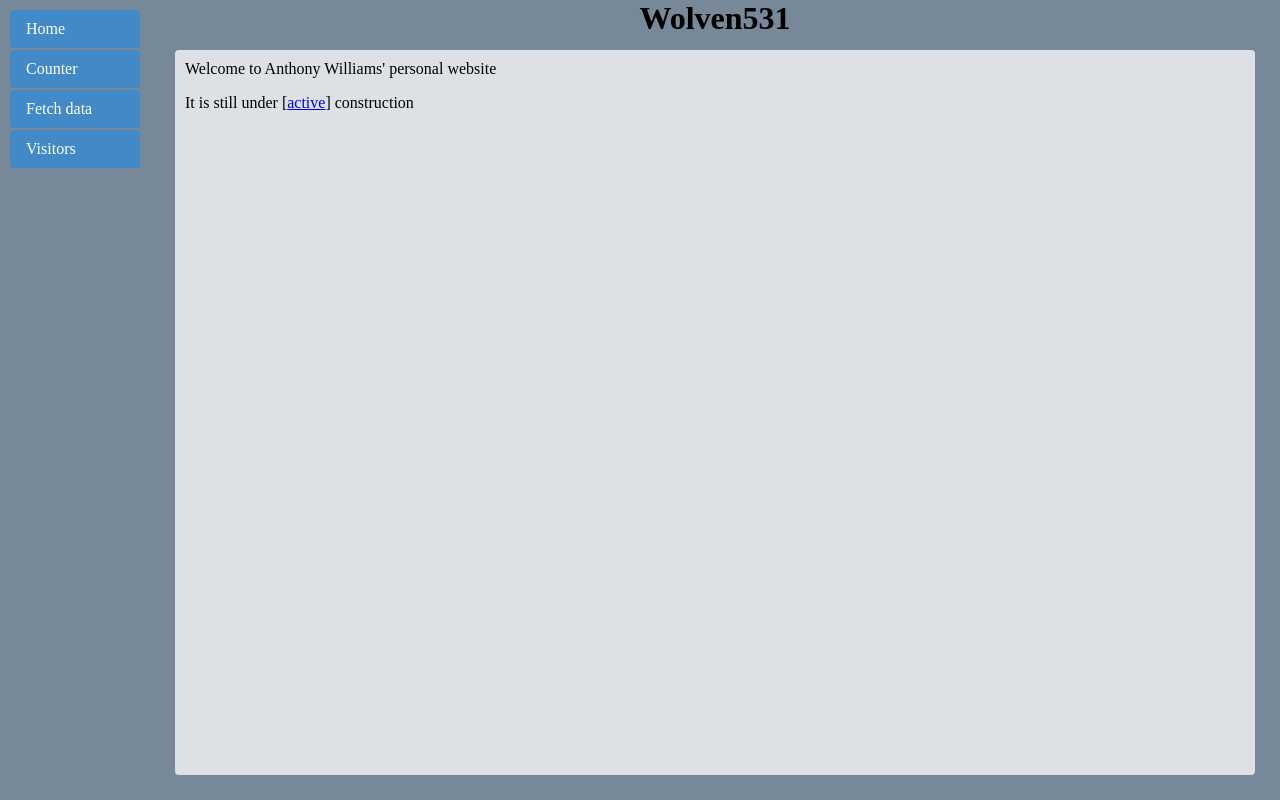
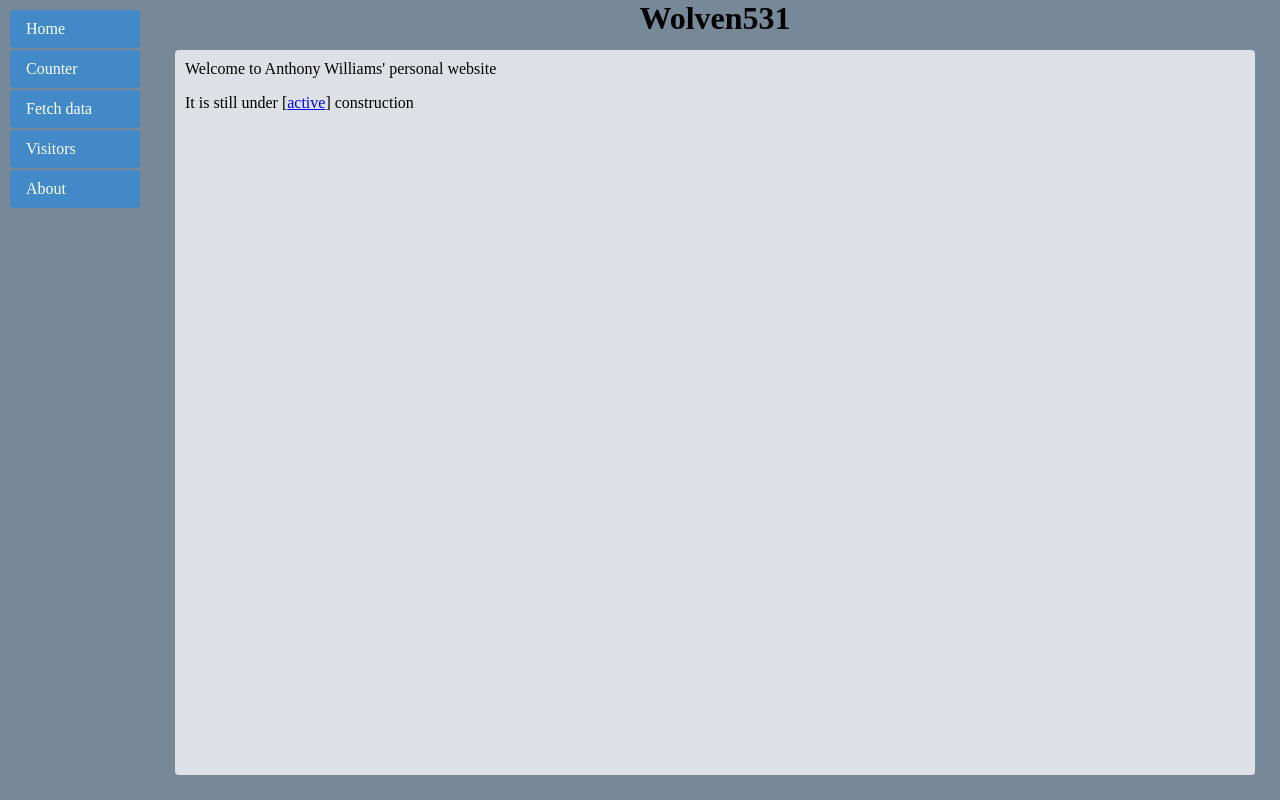
Before and after one commit to Wolven531/wolven531-website, a React (Create React App) app in the folder wolven531-website/ClientApp/: page / in a window 1280 px wide. Built offline with nearby package versions, Linux system fonts and the light colour scheme.

Commit message:
Add About to NavMenu and App

```diff
--- a/wolven531-website/ClientApp/src/App.js
+++ b/wolven531-website/ClientApp/src/App.jsx
@@ -1,6 +1,7 @@
 import React, { Component } from 'react'
 import { Route } from 'react-router'
 
+import { About } from './components/About/About'
 import { Counter } from './components/Counter'
 import { FetchData } from './components/FetchData'
 import { Home } from './components/Home/Home'
@@ -15,6 +16,7 @@ export default class App extends Component {
         <Route path='/counter' component={Counter} />
         <Route path='/fetchdata' component={FetchData} />
         <Route path='/visitors' component={Visitors} />
+        <Route path='/about' component={About} />
       </Layout>
     )
   }
--- a/wolven531-website/ClientApp/src/components/NavMenu/NavMenu.js
+++ b/wolven531-website/ClientApp/src/components/NavMenu/NavMenu.jsx
@@ -11,6 +11,7 @@ export class NavMenu extends Component {
 				<NavLink to="/counter">Counter</NavLink>
 				<NavLink to="/fetchdata">Fetch data</NavLink>
 				<NavLink to="/visitors">Visitors</NavLink>
+				<NavLink to="/about">About</NavLink>
 			</nav>
 		)
 	}
```
